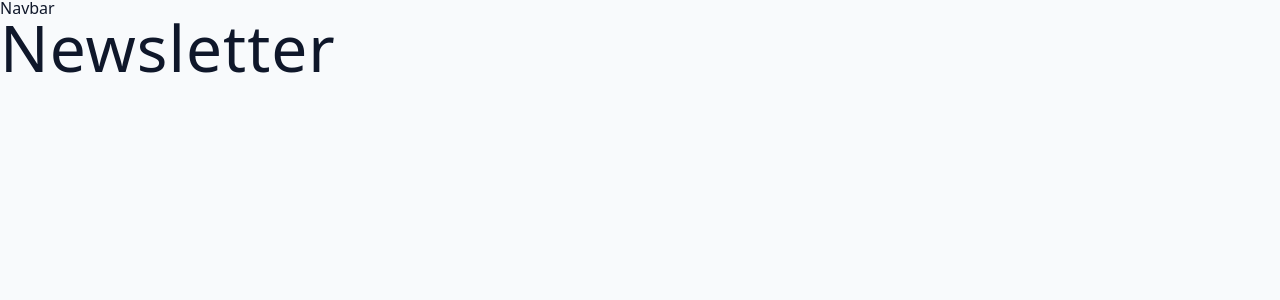
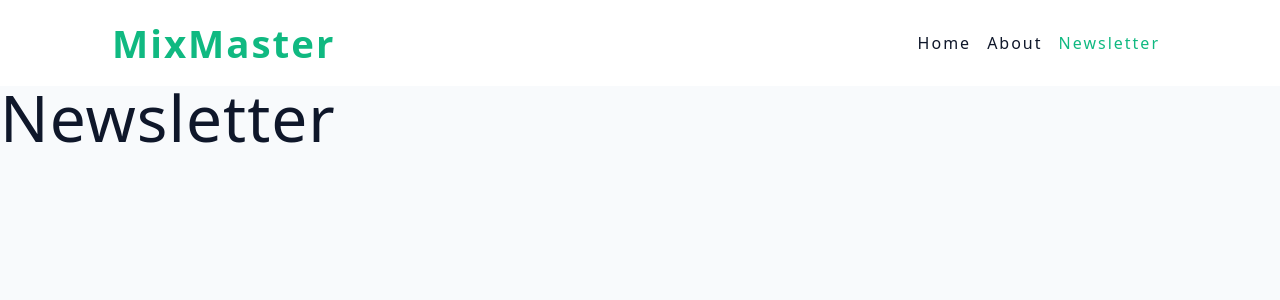
Before and after one commit to CKMolinga/Mix-Master, a React (Vite) app: page /newsletter in a window 1280 px wide. Shown: the top 300 px of the page. Built offline with nearby package versions, Linux system fonts and the light colour scheme.

Commit message:
Added styled components for nav

```diff
--- /dev/null
+++ b/src/components/Navbar.jsx
@@ -0,0 +1,26 @@
+import { NavLink } from 'react-router-dom'
+import styled from 'styled-components'
+import Wrapper from '../assets/wrappers/Navbar'
+
+const Navbar = () => {
+  return (
+    <Wrapper>
+      <div className="nav-center">
+        <span className="logo">MixMaster</span>
+        <div className="nav-links">
+          <NavLink to="/" className="nav-link">
+            Home
+          </NavLink>
+          <NavLink to="/about" className="nav-link">
+            About
+          </NavLink>
+          <NavLink to="/newsletter" className="nav-link">
+            Newsletter
+          </NavLink>
+        </div>
+      </div>
+    </Wrapper>
+  )
+}
+
+export default Navbar
--- a/src/pages/HomeLayout.jsx
+++ b/src/pages/HomeLayout.jsx
@@ -1,11 +1,12 @@
 import { Outlet } from 'react-router-dom'
+import Navbar from '../components/Navbar'
 
 const HomeLayout = () => {
   return (
-    <div>
-      <nav>Navbar</nav>
+    <>
+      <Navbar />
       <Outlet />
-    </div>
+    </>
   )
 }
 
```
